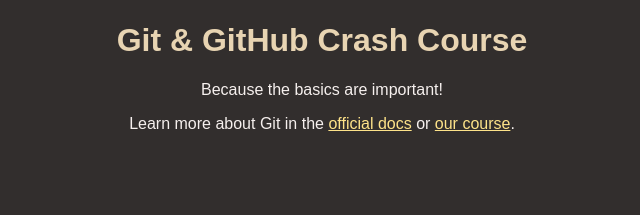
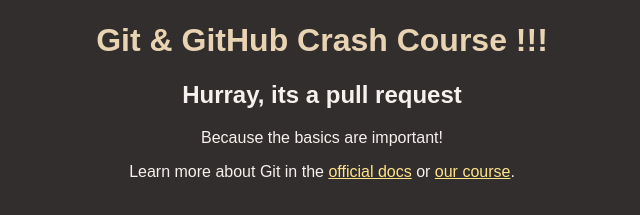
Before and after one commit to supadrasta/git-basics-demo, a plain HTML site: page index.html in a window 1280 px wide. Shown: the part 147-362 px from the top of the page, without its empty margins (318-958 px from the left). Drawn offline with Linux system fonts and the light colour scheme.

Commit message:
Update index.html

```diff
--- a/index.html
+++ b/index.html
@@ -10,7 +10,8 @@
   <body>
     <header>
       <img id="logo" src="logo.png" alt="A logo that contains the word 'Git'" />
-      <h1>Git & GitHub Crash Course</h1>
+      <h1>Git & GitHub Crash Course !!!</h1>
+      <h2> Hurray, its a pull request </h2>
     </header>
     <main>
       <p>Because the basics are important!</p>
```
